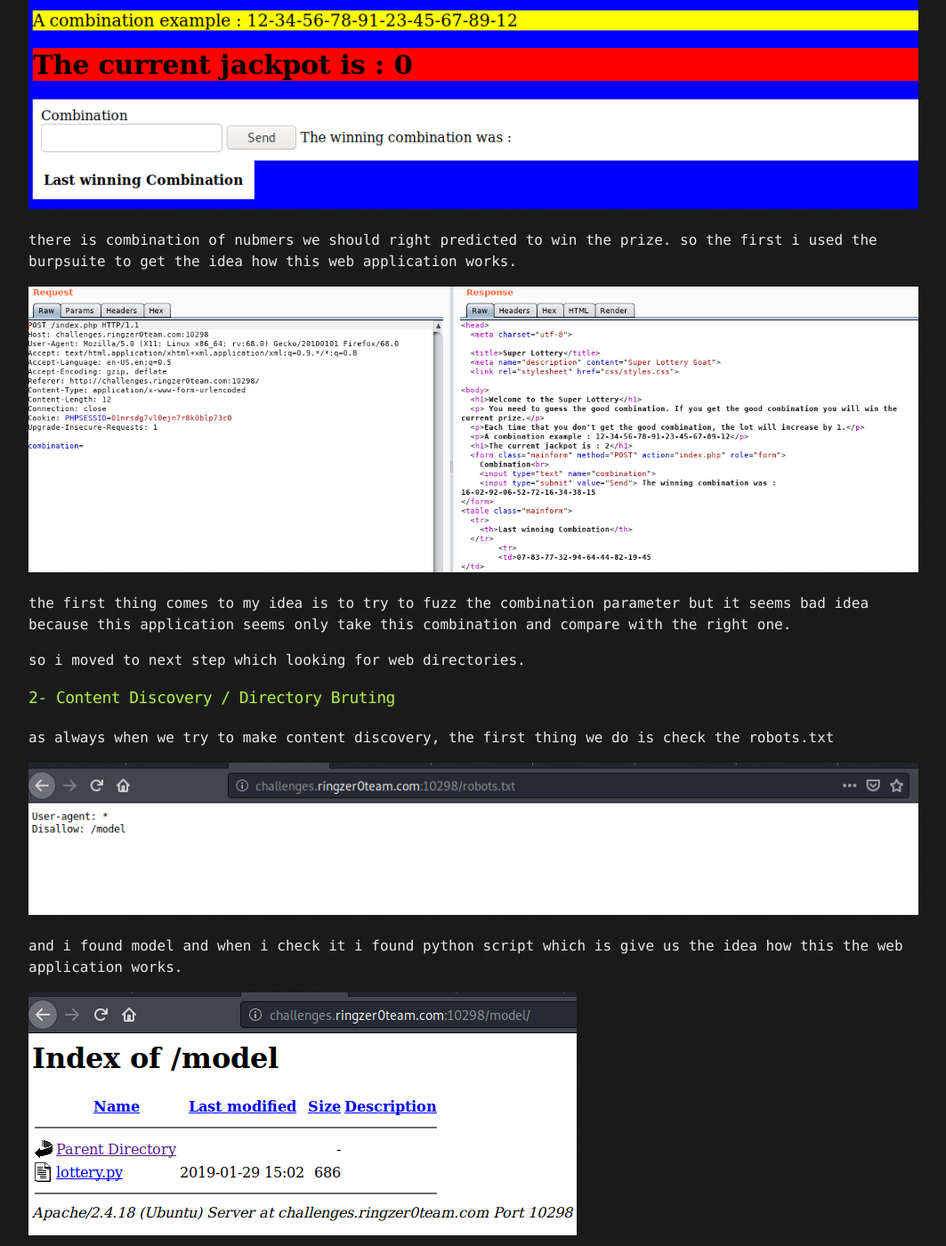
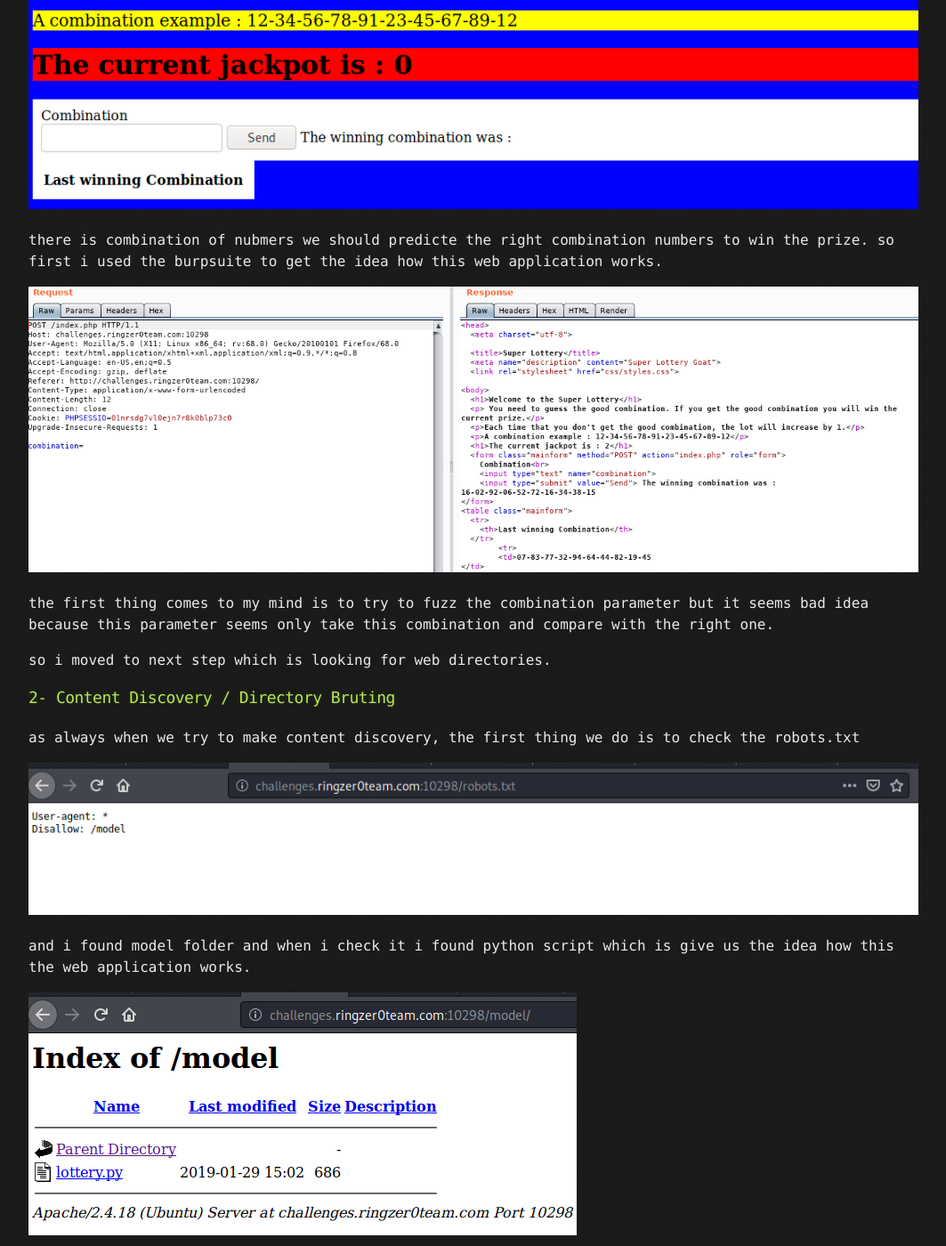
Before and after one commit to Rado0z/Rado0z.github.io, a Jekyll site: the page built from _posts/2020-02-22-Super_lottery.md, in a window 1280 px wide and 1400 px high, scrolled down 549 px. Shown: the whole window at 89% size, without its empty margins (108-1171 px from the left). Built offline with Jekyll 4.4.1, drawn with Linux system fonts in a browser that asks for light colours; some of the changed text lies outside the part shown.

Commit message:
Update 2020-02-22-Super_lottery.md

````diff
--- a/_posts/2020-02-22-Super_lottery.md
+++ b/_posts/2020-02-22-Super_lottery.md
@@ -6,35 +6,35 @@
 
 
 ### [](#header-2)Inroduction
-supper lottery is one web challenge from rinzer0ctf platform which is really really fun challenge.
+supper lottery is one of web challenge from rinzer0ctf platform which is really really fun challenge.
 
 ### [](#header-3)1- understanding the web application
 
 ![](https://raw.githubusercontent.com/Rado0z/Rado0z.github.io/master/assets/rinzer-1.png)
 
-there is combination of nubmers we should right predicted to win the prize. so the first i used the burpsuite to get the idea how this web application works.
+there is combination of nubmers we should predicte the right combination numbers to win the prize. so first i used the burpsuite to get the idea how this web application works.
 
 ![](https://raw.githubusercontent.com/Rado0z/Rado0z.github.io/master/assets/ring-burp.png)
 
-the first thing comes to my idea is to try to fuzz the combination parameter but it seems bad idea because this application seems only take this combination and compare with the right one.
+the first thing comes to my mind is to try to fuzz the combination parameter but it seems bad idea because this parameter seems only take this combination and compare with the right one.
 
-so i moved to next step which looking for web directories.
+so i moved to next step which is looking for web directories.
 
 ### [](#header-3)2- Content Discovery / Directory Bruting
 
-as always when we try to make content discovery, the first thing we do is check the robots.txt
+as always when we try to make content discovery, the first thing we do is to check the robots.txt
 
 ![](https://raw.githubusercontent.com/Rado0z/Rado0z.github.io/master/assets/robots_rinzer0.png)
 
-and i found model and when i check it i found python script which is give us the idea how this the web application works.
+and i found model folder and when i check it i found python script which is give us the idea how this the web application works.
 
 ![](https://raw.githubusercontent.com/Rado0z/Rado0z.github.io/master/assets/lottery_code.png)
 
-so the next step is to understand how this code work and find the way to get the combination numbers
+so the next step is to understand how this code works and find the way to get the combination numbers
 
 ### [](#header-3)3- Cracking the way :)
 
-so lets take a look about how this code work:
+so lets take a look about how this code works:
 
 ```python
 
@@ -67,14 +67,12 @@
 
 ```
 
-first, from the main function, it seems the php script ( which is web application langauge is used ) create a sessionid and give to python script and create three combination numbers in put them in arrary. and save it in file inside `/tmp` folder. the good thing is this code create thee numbers. so if we know the first one that mean we can get the second and win the prize. so we understand the goal and we are in two option to reach this goal which is:
+first, from the main function, it seems the php script ( which is web application langauge is used ) create a sessionid and give to python script and create three combination numbers in put them in arrary. and save it in file inside `/tmp` folder. the good thing is this code create a three of combination numbers. so if we know the first one that mean we can get the second and win the prize. so we understand the goal and we are in two option to reach this goal which is:
 1. to prediect the numbers from the first combination.
 2. get the file but we should find LFI vulnerability to get /tmp folder. and at first i feel this option is good because the we have the sessionid and it's easy to get the file.
 
-after deep looking i could not get and find any parameters got lead the to LFI
-
-so backing to option and deep understanding how this script works.
-
+after deep looking i could not get and find any parameters got lead the to LFI.
+so backing to option 1 i will and deep understanding how this script works.
 so first i edit this script to understand how these number is generated
 
 ```python
````
